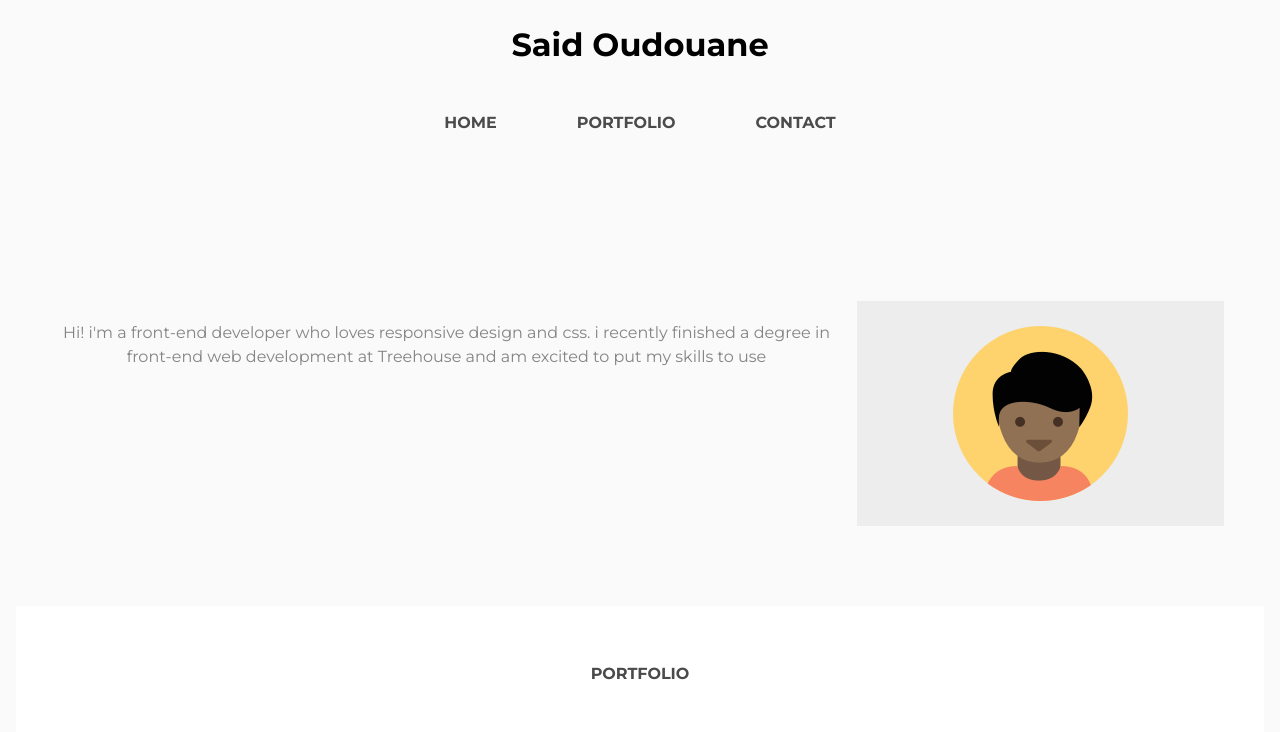
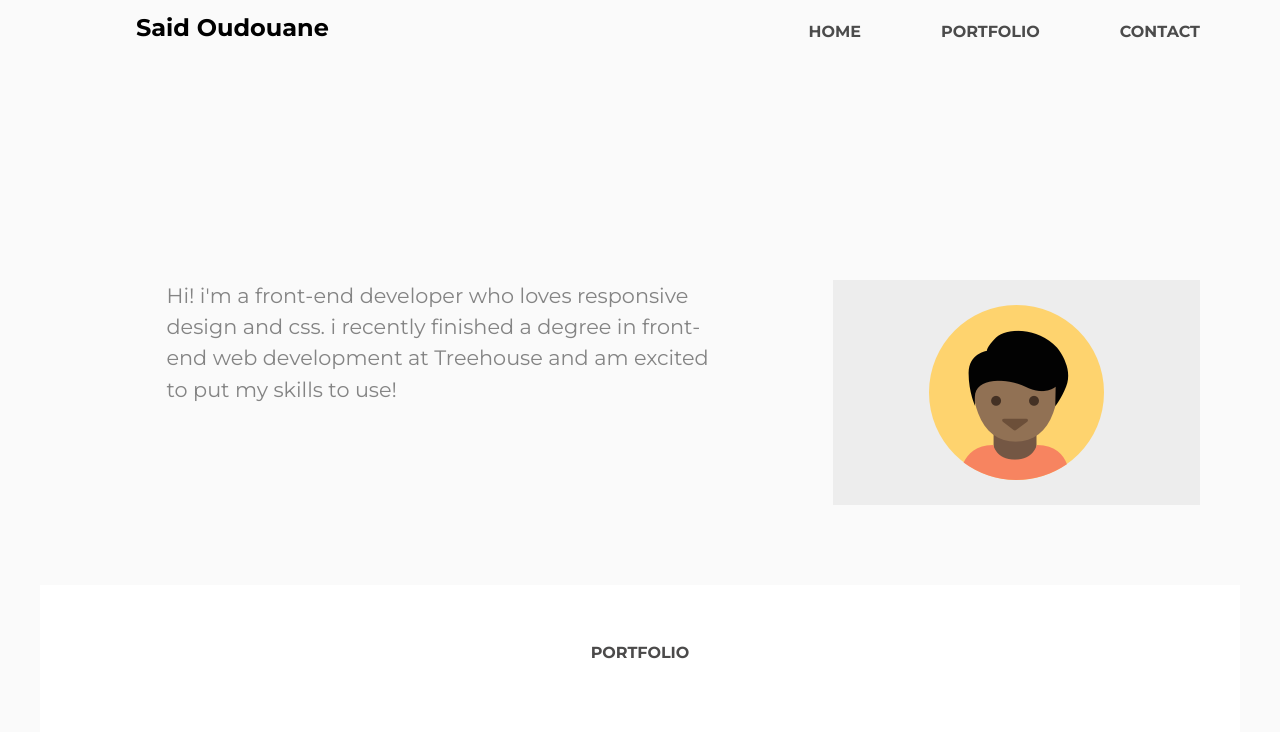
Before and after one commit to hirotachi/Treehouse-project-002, a website: page index.html in a window 1280 px wide. Shown: the top 732 px of the page. Drawn offline with Linux system fonts and the light colour scheme.

Commit message:
finish up Desktop layout

```diff
--- a/css/styles.css
+++ b/css/styles.css
@@ -11,6 +11,7 @@ body{
     text-align: center;
     background-color: rgb(250, 250, 250);
     line-height: 1.5;
+    height: 100vh;
 }
 
 a{
@@ -47,7 +48,7 @@ p{
     margin-bottom: 50px;
 }
 .name{
-    font-size: 2em;
+    font-size: 1.5em;
 }
 
 .nav li{
@@ -72,6 +73,7 @@ p{
 
 .banner {
     margin: 80px 40px;
+    font-size: 1.3em;
 }
 .intro {
     margin-top: 20px;
@@ -171,3 +173,32 @@ p{
     }
 
 }
+
+@media (min-width: 1024px){
+    .wrap {
+        max-width: 1200px;
+        max-height: 100vh;
+        margin: 0 auto;
+    }
+
+    .main-nav {
+        display: flex;
+        justify-content: space-around;
+    }
+
+    .name {
+        margin-right: auto;
+        margin-top: .4em;
+        margin-left: 4em;
+    }
+
+    .intro{
+        text-align: left;
+        max-width: 50%;
+        margin: 0 auto;
+    }
+
+    .card {
+        flex-basis: 360px;
+    }
+}
--- a/index.html
+++ b/index.html
@@ -21,7 +21,7 @@
         <main class="container">
             <div class="banner">
                 <img class="profile-img" src="images/responsive-layout-profile.png" alt="profile image">
-                <p class="intro">Hi! i'm a front-end developer who loves responsive design and css. i recently finished a degree in front-end web development at Treehouse and am excited to put my skills to use</p>
+                <p class="intro">Hi! i'm a front-end developer who loves responsive design and css. i recently finished a degree in front-end web development at Treehouse and am excited to put my skills to use!</p>
             </div>
             <div class="content">
                 <p class="content-intro" id="portfolio">Portfolio</p>
@@ -59,11 +59,11 @@
                 </div>
             </div>
         </main>
-    </div>
+
     <footer class="main-footer">
         <p class="footer-intro" id="contact">Contact</p>
         <p class="footer-description">If you're interested in chatting or want more information about what I've been working on, I'd love to hear from you!</p>
-        <p class="phone">Phone <span class="info">+1 (111)555-1234</span></p>
+        <p class="phone">Phone <span class="info">+1 (111) 555-1234</span></p>
         <p class="email">Email <span class="info">epical@epical.me</span></p>
         <div class="bot-footer">
             <h3 class="footer-name">Said Oudouane</h3>
@@ -74,6 +74,7 @@
                 <li><a href="#contact">Contact</a></li>
             </ul>
         </div>
+    </div>
     </footer>
   </body>
 </html>
```
